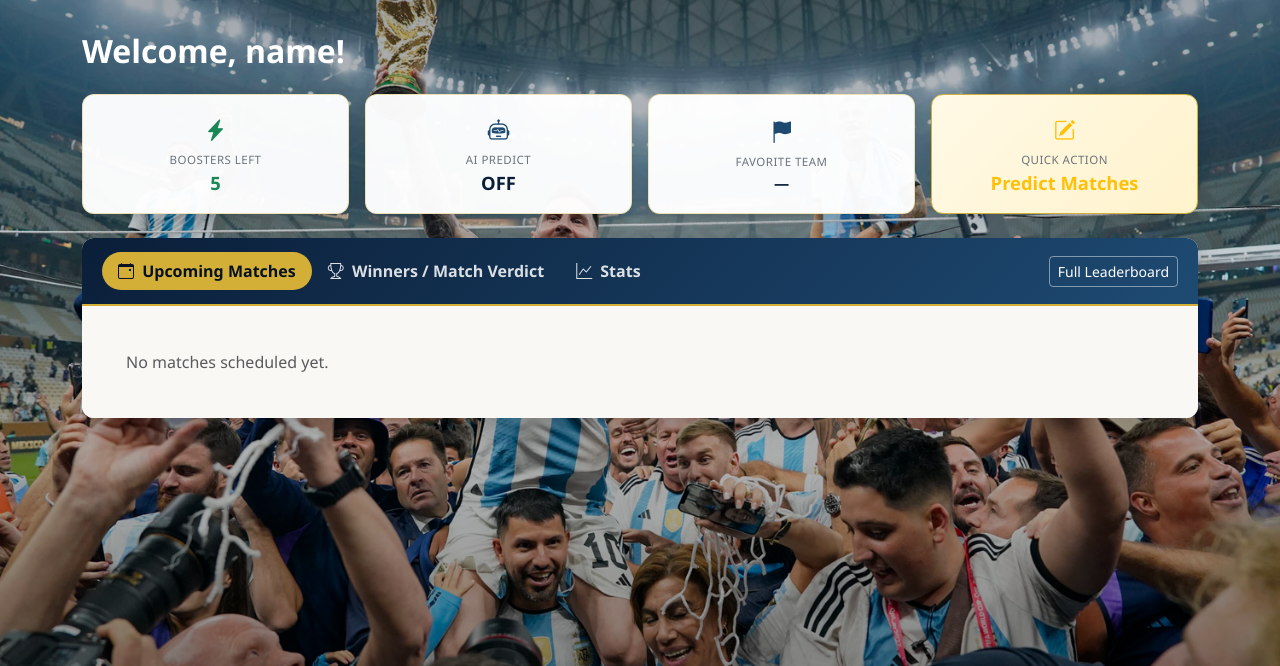
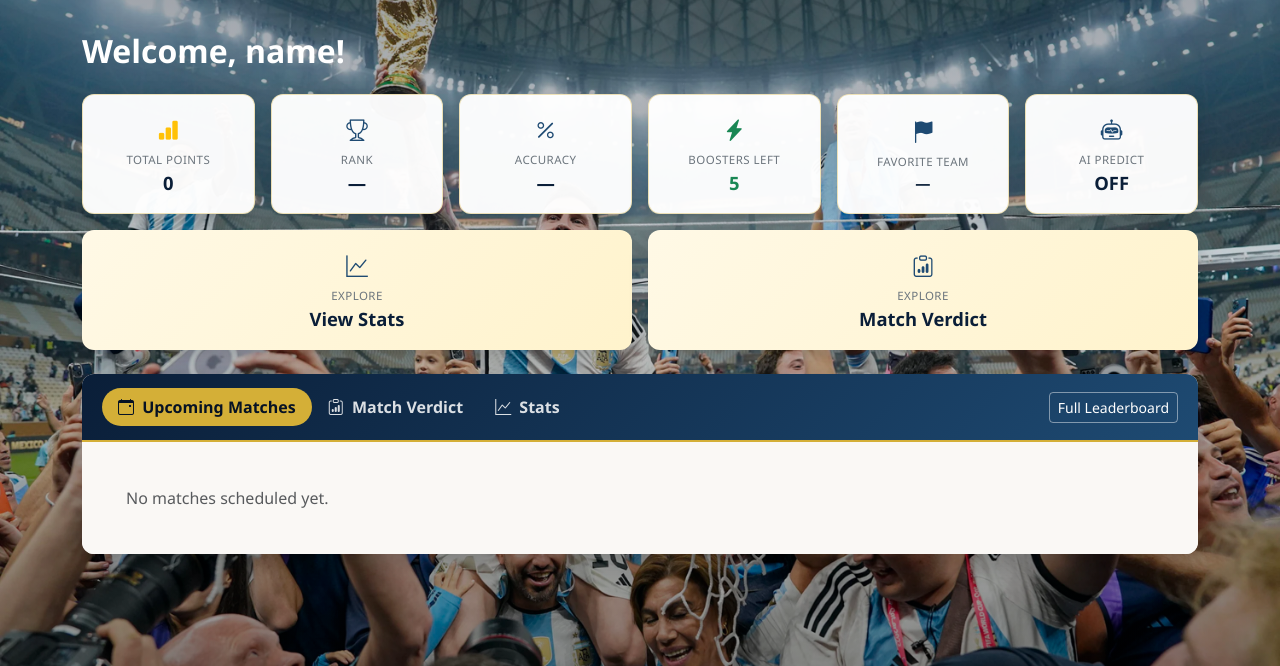
Before and after one commit to abhilash1985/PredictionGame, a Django app: page /dashboard/ in a window 1280 px wide. Shown: the part 59-725 px from the top of the page. Run offline with Django 5.2, Linux system fonts and the light colour scheme; the visitor is signed in with stand-in values (Sample User, id 1); data that the repository does not hold is empty; parts of the project's set-up code (start-up, migrations or seed data) failed here and were passed over.

Commit message:
Show user stats on dashboard and replace predict CTA with tab shortcuts.
Surface points, rank, and accuracy alongside favorite team and AI Predict, with View Stats and Match Verdict buttons that jump to the matching tabs.

Co-authored-by: Cursor <cursoragent@cursor.com>

```diff
--- a/apps/tournaments/views.py
+++ b/apps/tournaments/views.py
@@ -67,15 +67,25 @@ def dashboard_view(request):
                     verdict_error = 'You have not predicted this match yet.'
                     verdict_context = None
 
+    leaderboard_rows = LeaderboardService.user_stats(tournament)
+    user_leaderboard = next(
+        (row for row in leaderboard_rows if row['user_id'] == request.user.id),
+        None,
+    )
+    tab = request.GET.get('tab')
+
     return render(request, 'tournaments/dashboard.html', {
         'tournament': tournament,
         'upcoming_matches': upcoming_matches,
         'predicted_match_ids': predicted_match_ids(request.user, upcoming_matches),
         'dashboard_stats': DashboardStatsService.stats(tournament, user_timezone),
+        'user_leaderboard': user_leaderboard,
+        'leaderboard_total': len(leaderboard_rows),
         'show_predict': True,
         'verdict_matches': verdict_matches,
         'selected_verdict_match': selected_verdict_match,
         'verdict_context': verdict_context,
         'verdict_error': verdict_error,
-        'open_verdict_tab': bool(request.GET.get('verdict_match')),
+        'open_stats_tab': tab == 'stats',
+        'open_verdict_tab': bool(request.GET.get('verdict_match')) or tab == 'verdict',
     })
--- a/templates/tournaments/dashboard.html
+++ b/templates/tournaments/dashboard.html
@@ -12,23 +12,43 @@
     {% endif %}
   </div>
 
-  <div class="row g-3 mb-4 dashboard-summary">
-    <div class="col-6 col-lg-3">
-      <div class="dashboard-summary-card">
+  <div class="row g-3 mb-3 dashboard-summary">
+    <div class="col-6 col-md-4 col-xl-2">
+      <div class="dashboard-summary-card h-100">
+        <div class="dashboard-summary-icon text-warning"><i class="bi bi-bar-chart-fill"></i></div>
+        <div class="dashboard-summary-label">Total points</div>
+        <div class="dashboard-summary-value">
+          {% if user_leaderboard %}{{ user_leaderboard.total_points }}{% else %}0{% endif %}
+        </div>
+      </div>
+    </div>
+    <div class="col-6 col-md-4 col-xl-2">
+      <div class="dashboard-summary-card h-100">
+        <div class="dashboard-summary-icon"><i class="bi bi-trophy"></i></div>
+        <div class="dashboard-summary-label">Rank</div>
+        <div class="dashboard-summary-value">
+          {% if user_leaderboard %}#{{ user_leaderboard.rank }} <span class="account-stat-of">/ {{ leaderboard_total }}</span>{% else %}—{% endif %}
+        </div>
+      </div>
+    </div>
+    <div class="col-6 col-md-4 col-xl-2">
+      <div class="dashboard-summary-card h-100">
+        <div class="dashboard-summary-icon"><i class="bi bi-percent"></i></div>
+        <div class="dashboard-summary-label">Accuracy</div>
+        <div class="dashboard-summary-value">
+          {% if user_leaderboard %}{{ user_leaderboard.prediction_percentage }}%{% else %}—{% endif %}
+        </div>
+      </div>
+    </div>
+    <div class="col-6 col-md-4 col-xl-2">
+      <div class="dashboard-summary-card h-100">
         <div class="dashboard-summary-icon text-success"><i class="bi bi-lightning-charge-fill"></i></div>
         <div class="dashboard-summary-label">Boosters left</div>
         <div class="dashboard-summary-value text-success">{{ user.profile.point_boosters_remaining }}</div>
       </div>
     </div>
-    <div class="col-6 col-lg-3">
-      <div class="dashboard-summary-card">
-        <div class="dashboard-summary-icon"><i class="bi bi-robot"></i></div>
-        <div class="dashboard-summary-label">AI Predict</div>
-        <div class="dashboard-summary-value">{% if user.profile.ai_predict_enabled %}ON{% else %}OFF{% endif %}</div>
-      </div>
-    </div>
-    <div class="col-6 col-lg-3">
-      <div class="dashboard-summary-card">
+    <div class="col-6 col-md-4 col-xl-2">
+      <div class="dashboard-summary-card h-100">
         <div class="dashboard-summary-icon"><i class="bi bi-flag-fill"></i></div>
         <div class="dashboard-summary-label">Favorite team</div>
         <div class="dashboard-summary-value dashboard-summary-team">
@@ -40,12 +60,31 @@
         </div>
       </div>
     </div>
-    <div class="col-6 col-lg-3">
-      <a href="{% url 'match_list' %}" class="dashboard-summary-card dashboard-summary-cta h-100 text-decoration-none">
-        <div class="dashboard-summary-icon text-warning"><i class="bi bi-pencil-square"></i></div>
-        <div class="dashboard-summary-label">Quick action</div>
-        <div class="dashboard-summary-value text-warning">Predict Matches</div>
-      </a>
+    <div class="col-6 col-md-4 col-xl-2">
+      <div class="dashboard-summary-card h-100">
+        <div class="dashboard-summary-icon"><i class="bi bi-robot"></i></div>
+        <div class="dashboard-summary-label">AI Predict</div>
+        <div class="dashboard-summary-value">{% if user.profile.ai_predict_enabled %}ON{% else %}OFF{% endif %}</div>
+      </div>
+    </div>
+  </div>
+
+  <div class="row g-3 mb-4 dashboard-summary-actions">
+    <div class="col-6">
+      <button type="button" class="dashboard-summary-card dashboard-summary-cta w-100 border-0"
+              data-dashboard-tab="stats-tab">
+        <div class="dashboard-summary-icon"><i class="bi bi-graph-up"></i></div>
+        <div class="dashboard-summary-label">Explore</div>
+        <div class="dashboard-summary-value">View Stats</div>
+      </button>
+    </div>
+    <div class="col-6">
+      <button type="button" class="dashboard-summary-card dashboard-summary-cta w-100 border-0"
+              data-dashboard-tab="verdict-tab">
+        <div class="dashboard-summary-icon"><i class="bi bi-clipboard-data"></i></div>
+        <div class="dashboard-summary-label">Explore</div>
+        <div class="dashboard-summary-value">Match Verdict</div>
+      </button>
     </div>
   </div>
 
@@ -61,7 +100,7 @@
         <li class="nav-item" role="presentation">
           <button class="nav-link" id="verdict-tab" data-bs-toggle="tab" data-bs-target="#dashboard-verdict-pane"
                   type="button" role="tab" aria-controls="dashboard-verdict-pane" aria-selected="false">
-            <i class="bi bi-trophy me-1"></i> Winners / Match Verdict
+            <i class="bi bi-clipboard-data me-1"></i> Match Verdict
           </button>
         </li>
         <li class="nav-item" role="presentation">
@@ -100,14 +139,30 @@
 {% endblock %}
 
 {% block extra_js %}
-{% if open_verdict_tab %}
 <script>
   document.addEventListener('DOMContentLoaded', function () {
-    var tab = document.getElementById('verdict-tab');
-    if (tab && window.bootstrap) {
-      bootstrap.Tab.getOrCreateInstance(tab).show();
+    document.querySelectorAll('[data-dashboard-tab]').forEach(function (trigger) {
+      trigger.addEventListener('click', function () {
+        var tab = document.getElementById(trigger.dataset.dashboardTab);
+        if (tab && window.bootstrap) {
+          bootstrap.Tab.getOrCreateInstance(tab).show();
+        }
+      });
+    });
+
+    {% if open_stats_tab %}
+    var statsTab = document.getElementById('stats-tab');
+    if (statsTab && window.bootstrap) {
+      bootstrap.Tab.getOrCreateInstance(statsTab).show();
     }
+    {% endif %}
+
+    {% if open_verdict_tab %}
+    var verdictTab = document.getElementById('verdict-tab');
+    if (verdictTab && window.bootstrap) {
+      bootstrap.Tab.getOrCreateInstance(verdictTab).show();
+    }
+    {% endif %}
   });
 </script>
-{% endif %}
 {% endblock %}
```
